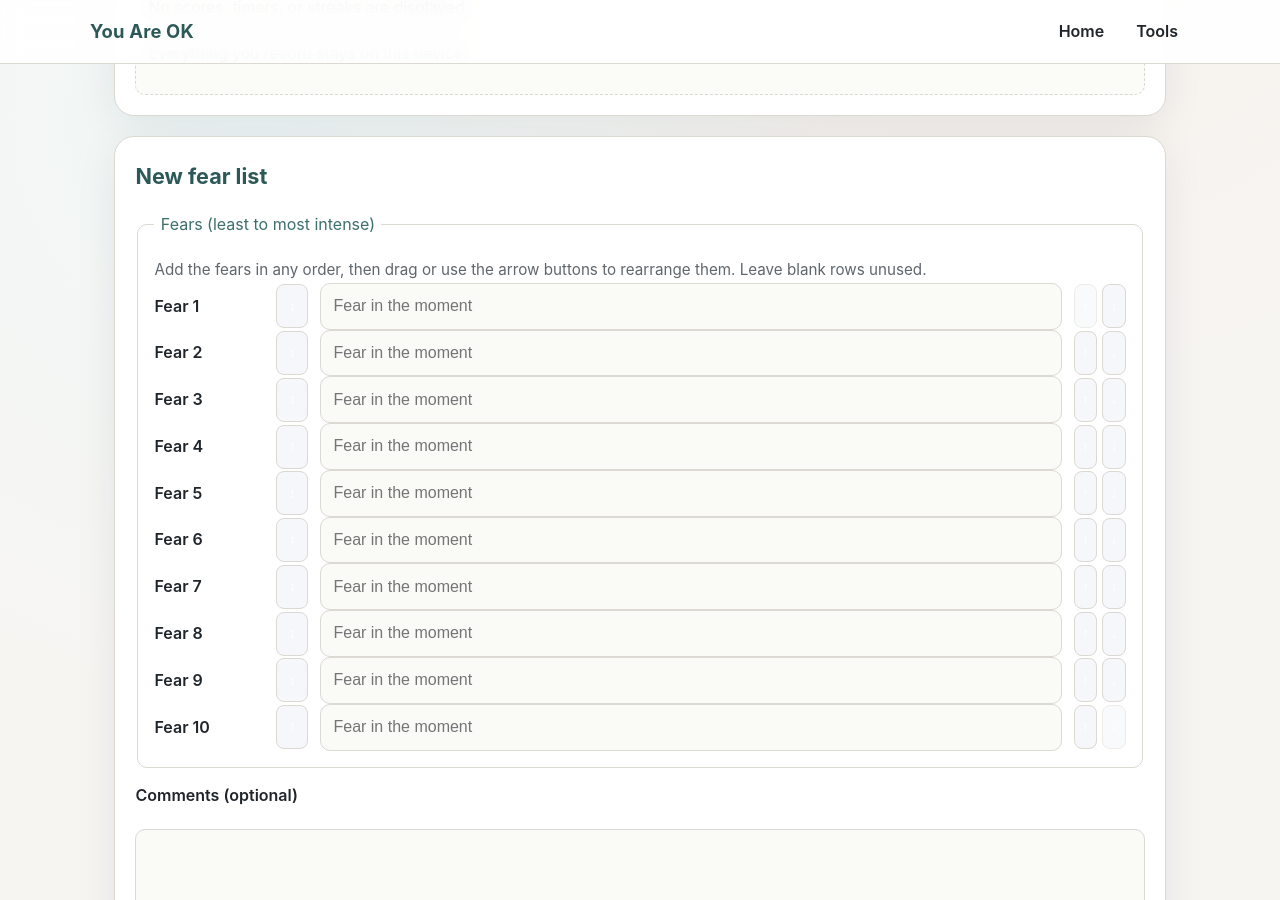
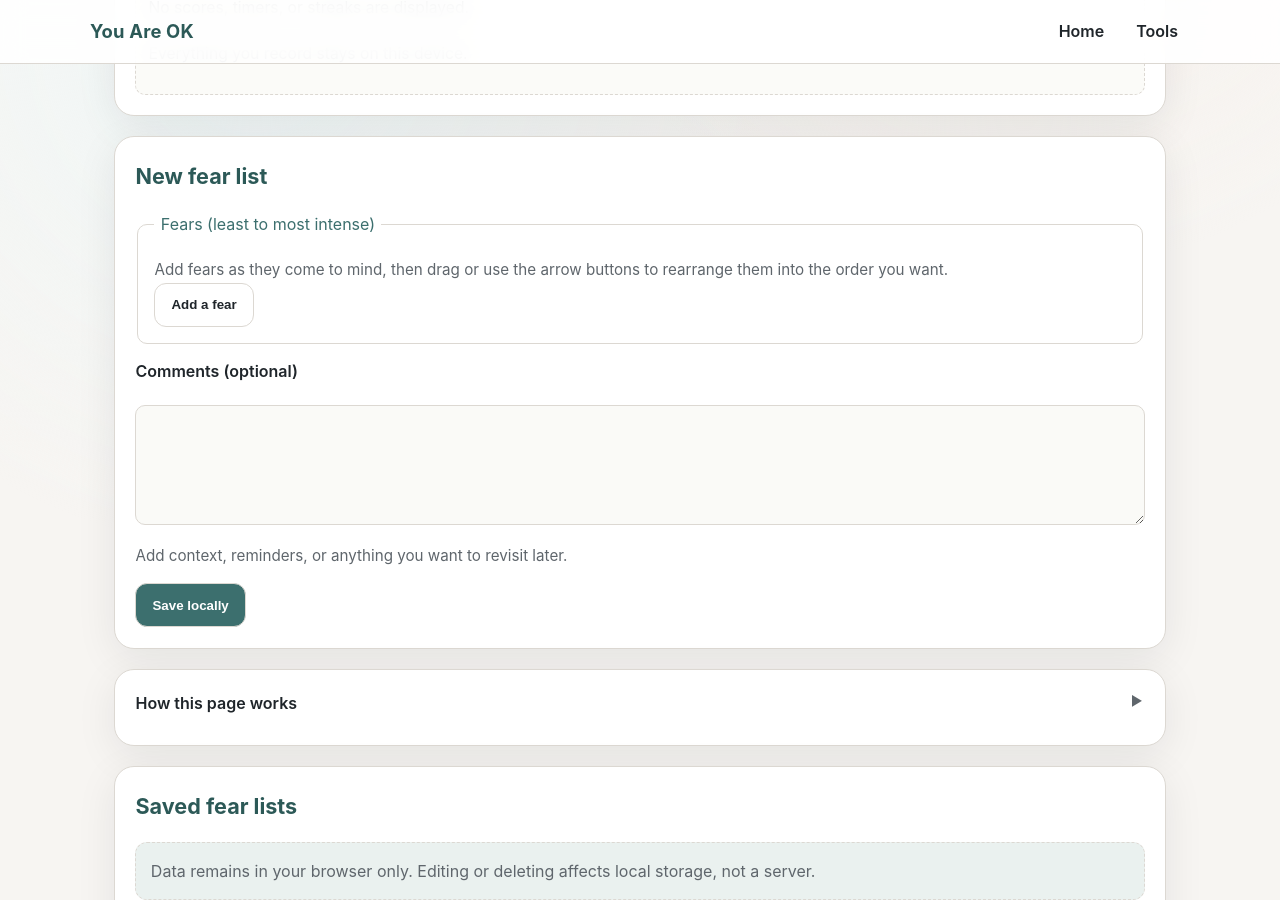
Before and after one commit to ptrcko/you-are-ok, a Jekyll site: the page built from tools/fear-hierarchy.md, in a window 1280 px wide and 900 px high, scrolled down 224 px. Built offline with Jekyll 4.4.1, drawn with Linux system fonts in a browser that asks for light colours; some of the changed lines change nothing that is shown.

Commit message:
Make fear hierarchy start empty with add button

```diff
--- a/assets/js/tools/fear-hierarchy/index.js
+++ b/assets/js/tools/fear-hierarchy/index.js
@@ -1,7 +1,6 @@
 import { createLocalId } from '../shared/ids.js';
 
 const STORAGE_KEY = 'fear-hierarchy-entries';
-const LEVEL_COUNT = 10;
 const DEFAULT_LEVEL_HINT = 'Fear in the moment';
 
 function formatTimestamp(value) {
@@ -76,10 +75,9 @@ function buildLevelRow(levelNumber, existingText = '') {
 
 function renderLevelInputs(container, existing = []) {
   container.innerHTML = '';
-  for (let i = 1; i <= LEVEL_COUNT; i += 1) {
-    const text = existing[i - 1] ?? '';
-    container.appendChild(buildLevelRow(i, text));
-  }
+  existing.forEach((text, index) => {
+    container.appendChild(buildLevelRow(index + 1, text ?? ''));
+  });
 }
 
 function normalizeFears(entry) {
@@ -185,6 +183,7 @@ function init() {
   const levelsContainer = document.getElementById('levels-container');
   const status = document.getElementById('form-status');
   const cancelEdit = document.getElementById('cancel-edit');
+  const addFearButton = document.getElementById('add-fear');
   const entriesContainer = document.getElementById('entries');
 
   let editId = null;
@@ -225,6 +224,12 @@ function init() {
     updateLevelOrder();
   }
 
+  function addLevelRow(text = '') {
+    const nextIndex = levelsContainer.children.length + 1;
+    levelsContainer.appendChild(buildLevelRow(nextIndex, text));
+    updateLevelOrder();
+  }
+
   function handleEdit(entry) {
     editId = entry.id;
     form.comments.value = entry.comments ?? '';
@@ -261,6 +266,11 @@ function init() {
   renderLevelInputs(levelsContainer);
   updateLevelOrder();
   refreshEntries();
+
+  addFearButton.addEventListener('click', () => {
+    addLevelRow();
+    status.textContent = '';
+  });
 
   cancelEdit.addEventListener('click', () => {
     editId = null;
--- a/tools/fear-hierarchy.md
+++ b/tools/fear-hierarchy.md
@@ -17,8 +17,9 @@ title: Fear Hierarchy
   <form id="hierarchy-form">
     <fieldset>
       <legend>Fears (least to most intense)</legend>
-      <p class="hint">Add the fears in any order, then drag or use the arrow buttons to rearrange them. Leave blank rows unused.</p>
+      <p class="hint">Add fears as they come to mind, then drag or use the arrow buttons to rearrange them into the order you want.</p>
       <div id="levels-container"></div>
+      <button type="button" id="add-fear" class="secondary">Add a fear</button>
     </fieldset>
 
     <label for="fear-comments">Comments (optional)</label>
```
